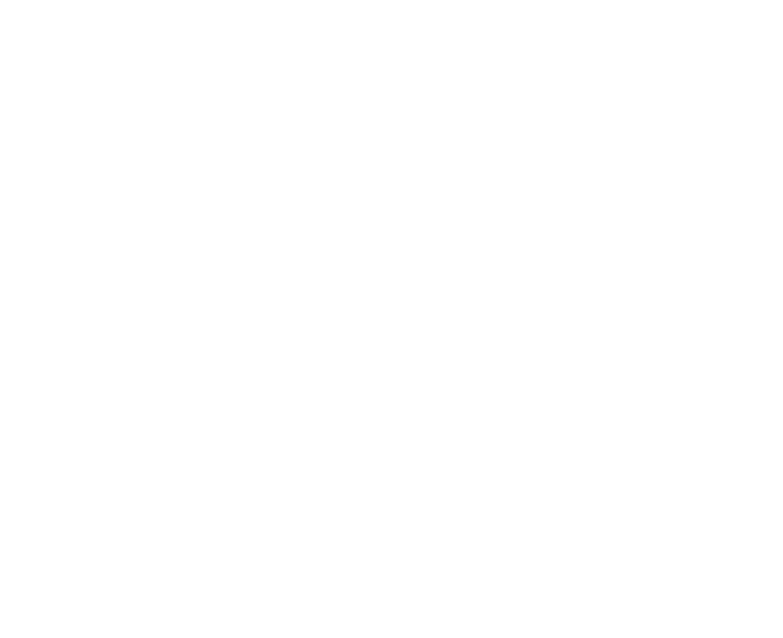
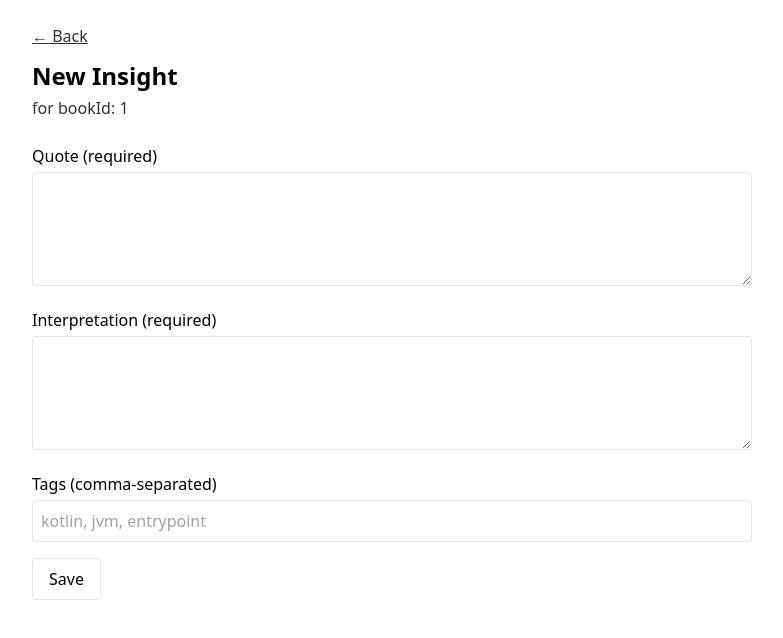
Before and after one commit to waka-apps/reading-insight-log, a Nuxt app in the folder frontend/: page /books/1/new-insight in a window 1280 px wide. Before the commit this address had no page. Shown: the top 638 px of the page, without its empty margins (248-1031 px from the left). Built offline with nearby package versions, Linux system fonts and the light colour scheme.

Commit message:
Book Detail + insight新規作成画面

```diff
--- /dev/null
+++ b/frontend/pages/books/[bookId]/index.vue
@@ -0,0 +1,23 @@
+<script setup lang="ts">
+const route = useRoute();
+const bookId = computed(() => String(route.params.bookId));
+</script>
+
+<template>
+  <main class="p-6 max-w-3xl mx-auto">
+    <header class="mb-6">
+      <NuxtLink to="/books" class="underline opacity-80">← Back</NuxtLink>
+      <h1 class="text-2xl font-bold mt-3">Book Detail</h1>
+      <p class="opacity-80 mt-1">bookId: {{ bookId }}</p>
+    </header>
+
+    <section class="border rounded p-4">
+      <p class="opacity-70">This page will show insights for the book.</p>
+      <div class="mt-4">
+        <NuxtLink :to="`/books/${bookId}/new-insight`" class="px-3 py-2 rounded border inline-block">
+          + New Insight
+        </NuxtLink>
+      </div>
+    </section>
+  </main>
+</template>
--- /dev/null
+++ b/frontend/pages/books/[bookId]/new-insight.vue
@@ -0,0 +1,53 @@
+<script setup lang="ts">
+const route = useRoute();
+const bookId = computed(() => String(route.params.bookId));
+
+const quote = ref("");
+const interpretation = ref("");
+const tagsText = ref(""); // "kotlin, jvm" みたいにまずは文字列でOK
+
+const canSave = computed(() => quote.value.trim() && interpretation.value.trim());
+
+function onSave() {
+  // v1: まずはログに出すだけ
+  console.log({
+    bookId: bookId.value,
+    quote: quote.value,
+    interpretation: interpretation.value,
+    tags: tagsText.value
+      .split(",")
+      .map((t) => t.trim())
+      .filter(Boolean),
+  });
+  // 後でAPIにつなぐ
+}
+</script>
+
+<template>
+  <main class="p-6 max-w-3xl mx-auto">
+    <header class="mb-6">
+      <NuxtLink :to="`/books/${bookId}`" class="underline opacity-80">← Back</NuxtLink>
+      <h1 class="text-2xl font-bold mt-3">New Insight</h1>
+      <p class="opacity-80 mt-1">for bookId: {{ bookId }}</p>
+    </header>
+
+    <form class="space-y-4" @submit.prevent="onSave">
+      <div>
+        <label class="block font-medium mb-1">Quote (required)</label>
+        <textarea v-model="quote" rows="4" class="w-full border rounded p-2" />
+      </div>
+
+      <div>
+        <label class="block font-medium mb-1">Interpretation (required)</label>
+        <textarea v-model="interpretation" rows="4" class="w-full border rounded p-2" />
+      </div>
+
+      <div>
+        <label class="block font-medium mb-1">Tags (comma-separated)</label>
+        <input v-model="tagsText" class="w-full border rounded p-2" placeholder="kotlin, jvm, entrypoint" />
+      </div>
+
+      <button type="submit" class="px-4 py-2 rounded border" :disabled="!canSave">Save</button>
+    </form>
+  </main>
+</template>
```
